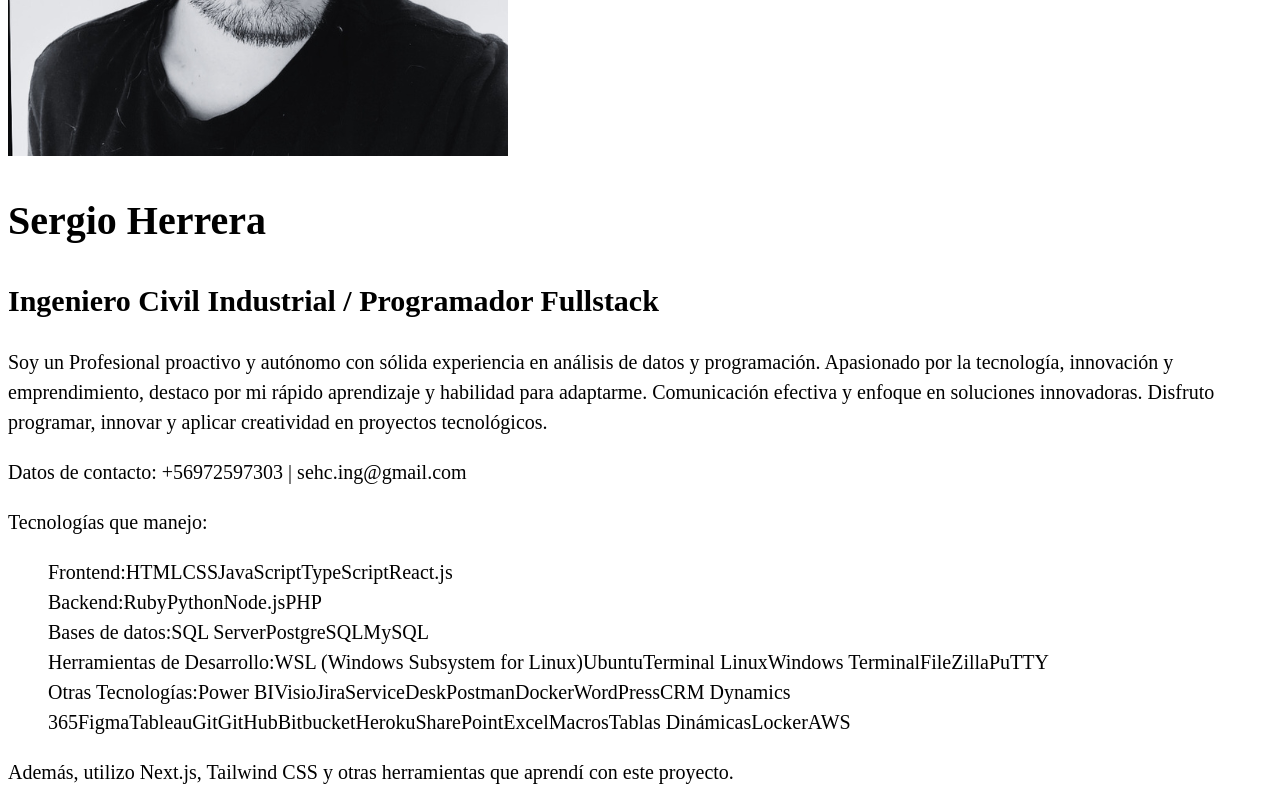
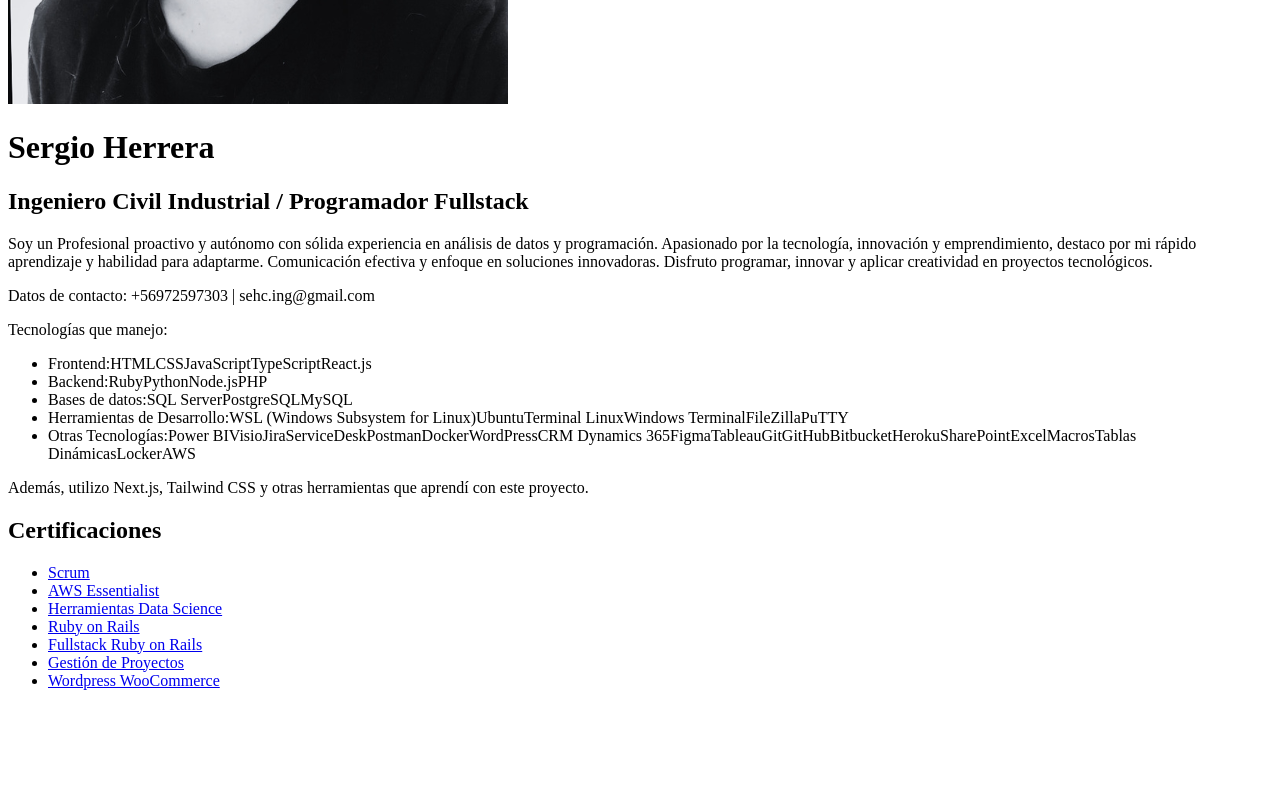
Before and after one commit to NeaCS/NextJS_v14_Examedi_Pokedex, a Next.js app: page /about in a window 1280 px wide. Shown: the part 780-1580 px from the top of the page. After the commit the page ends 1486 px from the top, so only its background shows below. Built offline with nearby package versions, Linux system fonts and the light colour scheme.

Commit message:
fix tailwind

```diff
--- a/src/app/globals.css
+++ b/src/app/globals.css
@@ -1,3 +1,4 @@
 @tailwind base;
 @tailwind components;
 @tailwind utilities;
+@import '~tailwindcss/tailwind.css';
--- a/src/components/Menu.tsx
+++ b/src/components/Menu.tsx
@@ -1,7 +1,7 @@
 import React from 'react';
 
 
-import '../styles.css';
+
 
 import Link from 'next/link';
 const Menu = () => {
--- a/src/pages/about.tsx
+++ b/src/pages/about.tsx
@@ -1,9 +1,9 @@
 import React from 'react';
 import Menu from '../components/Menu';
 import Footer from '../components/Footer';
+import 'tailwindcss/tailwind.css';
 
 
-import '../styles.css';
 
 const AboutPage = () => {
     return (
--- a/src/pages/index.tsx
+++ b/src/pages/index.tsx
@@ -1,7 +1,6 @@
 // Home.tsx
 import React, { useState, useEffect } from 'react';
-import '../styles.css'
-
+import 'tailwindcss/tailwind.css';
 import Menu from '../components/Menu';
 import Cards from '../components/Cards';
 import Footer from '../components/Footer';
--- a/src/styles.css
+++ /dev/null
@@ -1,26 +0,0 @@
-body {
-    font-size: 20px !important;
-
-    /* Tamaño base */
-    line-height: 1.5;
-    /* Espaciado entre líneas */
-}
-
-h1 {
-    font-size: 2em;
-    /* Tamaño de encabezado grande */
-}
-
-h2 {
-    font-size: 1.5em;
-    /* Tamaño de encabezado mediano */
-}
-
-p {
-    font-size: 1em;
-    /* Tamaño de párrafo normal */
-}
-
-ul {
-    list-style-type: none;
-}
```
